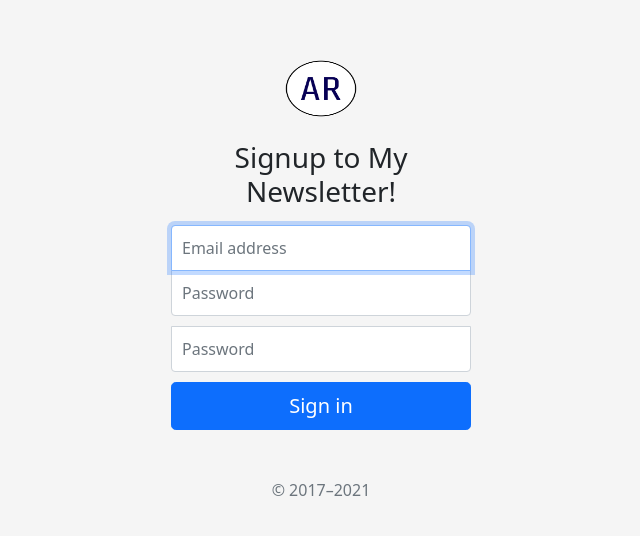
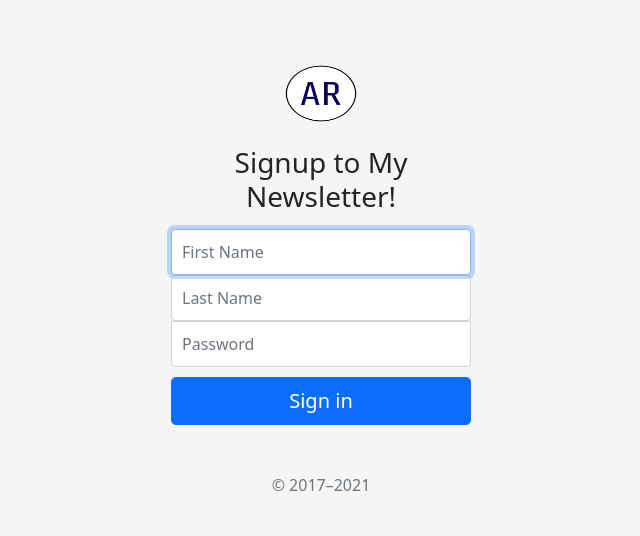
Before and after one commit to AlbertoRoldanUX-code/Newsletter-Signup, a website: page signup.html in a window 1280 px wide. Shown: the part 111-647 px from the top of the page, without its empty margins (319-959 px from the left). Drawn offline with nearby package versions, Linux system fonts and the light colour scheme.

Commit message:
Edit type and placeholders from inputs

```diff
--- a/signup.html
+++ b/signup.html
@@ -25,8 +25,8 @@
     <form>
       <img class="mb-4" src="/images/image.png" alt="" width="72" height="57">
       <h1 class="h3 mb-3 fw-normal">Signup to My Newsletter!</h1>
-      <input type="email" id="inputEmail" class="form-control" placeholder="Email address" required autofocus>
-      <input type="password" id="inputPassword" class="form-control" placeholder="Password" required>
+      <input type="text" id="inputEmail" class="form-control" placeholder="First Name" required autofocus>
+      <input type="text" id="inputPassword" class="form-control" placeholder="Last Name" required>
       <input type="password" id="inputPassword" class="form-control" placeholder="Password" required>
 
       <button class="w-100 btn btn-lg btn-primary" type="submit">Sign in</button>
```
